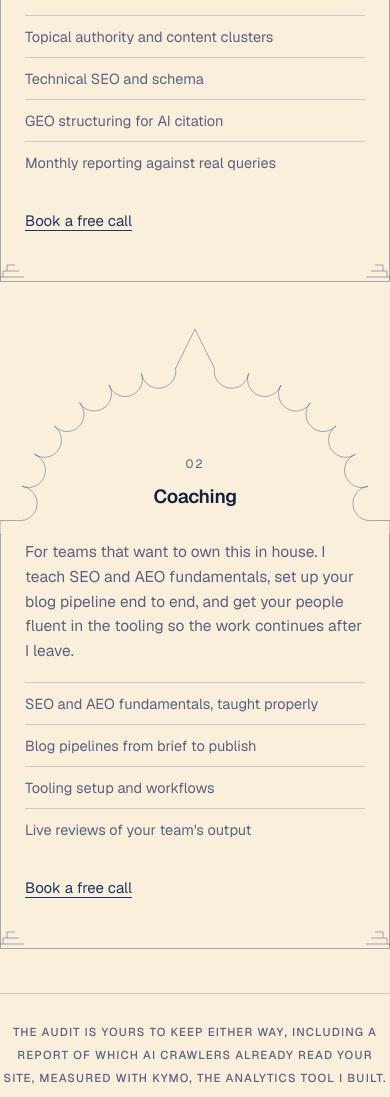
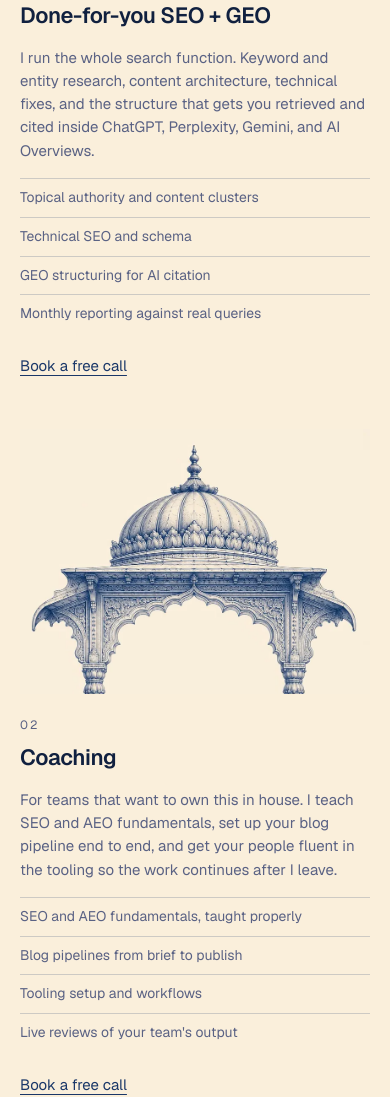
Before and after one commit to lazylionguru/narender-xyz, a website: page index.html in a window 390 px wide. Shown: the part 1621-2718 px from the top of the page. Drawn offline with nearby package versions, Linux system fonts and the light colour scheme.

Commit message:
Replace drawn arches with the illustrated chhatri frame
The CSS/SVG multifoil arch rendered poorly, so the services panels now
use the chhatri illustration directly. One source file exists, so panel
02 mirrors it via scaleX(-1) on .h3-panel-frame, the background layer
only; the inner content and title carry no transform. The illustration
is close to bilaterally symmetric, so the mirror reads as a faint
variation rather than an obvious flip.

Paper was #FAEEDA, one unit off the token, normalised to exactly #FAEFDB
with the same luminance-weighted shift used on the other illustrations.
A scan across the panel edge shows a max channel delta of 2, which is
WebP quantisation noise, so there is no rectangle seam.

The opening was mapped row by row rather than estimated: clear from
x 0.297..0.707 at y 0.47, widening to 0.245..0.759 at y 0.63, closing to
0.292..0.713 at y 0.95. That is 41-51% of panel width, not the 55% the
brief assumed. The content box sits at top 47%, inset 28.5%, bottom 6%,
with the kicker and title capped to 85% of the box so they clear the
tighter curve above. Type scales on 1.95cqw via container-type.

Panels stack on desktop at 780px each rather than sitting side by side.
Side by side inside the 1180px max gives 511px panels and a 220px text
column, roughly 30 characters per line, which no amount of clamping
makes readable. At 780px the column is 335px and content ends at
87.6-90.1% of panel height against a box bottom of 94%.

Under 768px the illustration becomes a header band with the text below
on paper. The band is cropped at 62%, not 30%: anything under about 55%
slices through the cusped arch head and leaves a hard flat edge, while
62% keeps the whole arch and breaks on the column capitals.

Also fixes a pre-existing bug found while sizing the panels. .h3-section
set `padding: clamp() 0`, which beat .h3-wrap on source order and
stripped the horizontal gutter from every section carrying both classes,
so services, results and FAQ had been running flush to the viewport edge
below 1180px since the first build.

- Removed --h3-paper-2 and --h3-line, used only by the deleted arch CSS
- Page weight 635 KB desktop (+118), 478 KB mobile (+58), uncompressed
- No overflow and no text over linework at 1440, 1024, 768 and 390
- Terracotta, no-JS and JSON-LD checks re-run and unchanged

Co-Authored-By: Claude Opus 5 <noreply@anthropic.com>

```diff
--- a/home-v3.css
+++ b/home-v3.css
@@ -22,7 +22,6 @@
 .home-v3 {
   margin: 0;
   --h3-paper: #FAEFDB;
-  --h3-paper-2: #F3E8D4;         /* paper darkened ~3%, arch hover fill */
   --h3-ink: #1A3768;
   --h3-ink-deep: #10203F;
   --h3-accent: #C4552D;
@@ -33,7 +32,6 @@
 
   --h3-rule: rgba(26, 55, 104, 0.20);
   --h3-border: rgba(26, 55, 104, 0.25);
-  --h3-line: rgba(26, 55, 104, 0.40);   /* arch outline */
 
   --h3-font: 'Geist', -apple-system, BlinkMacSystemFont, 'Segoe UI', sans-serif;
   --h3-font-dev: 'Noto Sans Devanagari', 'Geist', sans-serif;
@@ -273,86 +271,79 @@
 /* ============================================================
    SECTIONS
    ============================================================ */
-.home-v3 .h3-section { padding: clamp(64px, 9vw, 116px) 0; }
+/* Vertical only. A shorthand here would beat .h3-wrap on source order and
+   strip the horizontal gutter from every section that carries both classes. */
+.home-v3 .h3-section {
+  padding-top: clamp(64px, 9vw, 116px);
+  padding-bottom: clamp(64px, 9vw, 116px);
+}
 .home-v3 .h3-section-head { max-width: 62ch; }
 .home-v3 .h3-section-head .h3-h2 { margin-top: 12px; }
 
 /* ============================================================
-   SERVICES — jharokha arch panels
-   The head is an inline SVG in normal flow, so its height tracks
-   the panel width. Side and bottom rails are 1px borders on the
-   body, which the head's vertical stubs meet exactly.
+   SERVICES — illustrated chhatri panels
+
+   Geometry, measured off img/chhatri-frame.webp (1134x1387):
+     the arch opening is clear of linework from y 0.44 downward,
+     spanning x 0.297..0.707 at y 0.47 and widening to
+     x 0.245..0.759 by y 0.63, then narrowing to x 0.292..0.713
+     at y 0.95 where the plinths end.
+   The content box therefore sits at top 47%, inset 27% each side,
+   with the number and title capped to 85% of that box so they clear
+   the tighter part of the curve above.
+
+   Type scales with the panel via container query units, so it steps
+   down long before anything can touch the linework.
    ============================================================ */
-.home-v3 .h3-arches {
+.home-v3 .h3-panels {
   margin-top: 48px;
-  display: grid; grid-template-columns: 1fr 1fr; gap: 30px;
-  align-items: start;
+  display: grid; gap: clamp(40px, 5vw, 64px);
+  justify-items: center;
 }
-.home-v3 .h3-arch {
+.home-v3 .h3-panel {
   position: relative;
-  transition: transform .15s ease;
+  width: 100%; max-width: 780px;
+  aspect-ratio: 1134 / 1387;
+  container-type: inline-size;
 }
-.home-v3 .h3-arch-head {
-  display: block; width: 100%; height: auto; overflow: visible;
+.home-v3 .h3-panel-frame {
+  position: absolute; inset: 0;
+  background: url("/img/chhatri-frame.webp") center / contain no-repeat;
 }
-.home-v3 .h3-arch-head path {
-  fill: transparent;
-  stroke: var(--h3-ink); stroke-width: 1; stroke-opacity: .4;
-  vector-effect: non-scaling-stroke;
-  transition: fill .15s ease;
+/* The illustration is near symmetric, so this reads as a subtle
+   variation rather than an obvious flip. Background layer only. */
+.home-v3 .h3-panel:nth-of-type(2) .h3-panel-frame { transform: scaleX(-1); }
+
+.home-v3 .h3-panel-inner {
+  position: absolute;
+  top: 47%; left: 28.5%; right: 28.5%; bottom: 6%;
+  display: flex; flex-direction: column;
+  font-size: clamp(10.5px, 1.95cqw, 15px);
+  line-height: 1.55;
 }
-.home-v3 .h3-arch-body {
-  position: relative; margin-top: -1px;
-  border-left: 1px solid var(--h3-line);
-  border-right: 1px solid var(--h3-line);
-  border-bottom: 1px solid var(--h3-line);
-  padding: 26px 32px 52px;
-  transition: background-color .15s ease;
+.home-v3 .h3-panel-num {
+  align-self: center; max-width: 85%;
+  font-size: 0.8em; letter-spacing: 0.16em; color: var(--h3-muted);
 }
-.home-v3 .h3-arch:hover { transform: translateY(-2px); }
-.home-v3 .h3-arch:hover .h3-arch-head path { fill: var(--h3-paper-2); }
-.home-v3 .h3-arch:hover .h3-arch-body { background: var(--h3-paper-2); }
-
-/* The number and heading sit inside the arch void, resting on the
-   springing line, the way a jharokha niche carries its subject. */
-.home-v3 .h3-arch-title {
-  position: absolute; top: 0; left: 0; right: 0;
-  aspect-ratio: 440 / 240;
-  display: flex; flex-direction: column;
-  align-items: center; justify-content: flex-end;
-  text-align: center; padding: 0 17% 26px;
-  pointer-events: none;
-}
-.home-v3 .h3-arch-num {
-  font-size: 12px; letter-spacing: 0.16em; color: var(--h3-muted);
-}
-.home-v3 .h3-arch h3 {
-  margin-top: 12px; font-size: clamp(19px, 1.9vw, 24px); font-weight: 600;
-  line-height: 1.2; letter-spacing: -0.02em; color: var(--h3-ink-deep);
+.home-v3 .h3-panel h3 {
+  align-self: center; max-width: 85%;
+  margin-top: 0.7em; text-align: center;
+  font-size: 1.55em; line-height: 1.16; font-weight: 600;
+  letter-spacing: -0.02em; color: var(--h3-ink-deep);
   text-wrap: balance;
 }
-.home-v3 .h3-arch-desc {
-  font-size: 15.5px; color: var(--h3-muted); line-height: 1.6;
+.home-v3 .h3-panel-desc {
+  margin-top: 1.15em; font-size: 1em; color: var(--h3-muted);
 }
-.home-v3 .h3-arch ul {
-  margin-top: 18px; list-style: none;
-  font-size: 14.5px; color: var(--h3-muted);
+.home-v3 .h3-panel ul {
+  margin-top: 1.15em; list-style: none;
+  font-size: 0.93em; color: var(--h3-muted);
 }
-.home-v3 .h3-arch li {
-  padding: 9px 0; border-top: 1px solid var(--h3-rule);
+.home-v3 .h3-panel li {
+  padding: 0.58em 0; border-top: 1px solid var(--h3-rule);
 }
-.home-v3 .h3-arch-cta { margin-top: 24px; }
-
-/* slim column bases at the bottom corners */
-.home-v3 .h3-arch-foot {
-  position: absolute; bottom: 0; width: 28px; height: 24px; overflow: visible;
-}
-.home-v3 .h3-arch-foot path {
-  fill: none; stroke: var(--h3-ink); stroke-width: 1; stroke-opacity: .4;
-  vector-effect: non-scaling-stroke;
-}
-.home-v3 .h3-arch-foot-l { left: -1px; }
-.home-v3 .h3-arch-foot-r { right: -1px; transform: scaleX(-1); }
+.home-v3 .h3-panel-cta { margin-top: 1.4em; }
+.home-v3 .h3-panel-cta .h3-textlink { font-size: 0.97em; }
 
 .home-v3 .h3-lintel {
   margin: 44px auto 0; max-width: 82ch;
@@ -546,8 +537,6 @@
    RESPONSIVE
    ============================================================ */
 @media (max-width: 1080px) {
-  .home-v3 .h3-arches { grid-template-columns: 1fr; gap: 40px; }
-  .home-v3 .h3-arch { max-width: 620px; margin: 0 auto; width: 100%; }
   .home-v3 .h3-case {
     grid-template-columns: 1fr;
     gap: 8px; padding: 22px 0;
@@ -608,8 +597,8 @@
 
   .home-v3 .h3-proof p { letter-spacing: 0.14em; font-size: 11px; line-height: 2; }
 
-  .home-v3 .h3-arch-body { padding: 6px 24px 48px; }
   .home-v3 .h3-lintel { letter-spacing: 0.1em; line-height: 2; }
+
 
   .home-v3 .h3-newsletter { top: 4%; }
   .home-v3 .h3-newsletter::before {
@@ -634,7 +623,33 @@
   .home-v3 .h3-shloka { padding: 22px 0 4px; }
 }
 
+/* Under 768px the arch opening is far too narrow for the body copy at
+   any readable size, so the illustration becomes a decorative header
+   band and the text sits below it on plain paper. The band is cropped
+   at 62% of the source, which keeps the whole cusped arch head and
+   breaks cleanly on the column capitals. */
+@media (max-width: 767.98px) {
+  .home-v3 .h3-panels { gap: 52px; }
+  .home-v3 .h3-panel {
+    max-width: none; aspect-ratio: auto; container-type: normal;
+  }
+  .home-v3 .h3-panel-frame {
+    position: relative; inset: auto;
+    aspect-ratio: 828 / 627;
+    background-image: url("/img/chhatri-band.webp");
+    background-size: 100% auto;
+    background-position: top center;
+  }
+  .home-v3 .h3-panel-inner {
+    position: static; inset: auto;
+    font-size: 15px; padding-top: 22px;
+  }
+  .home-v3 .h3-panel-num,
+  .home-v3 .h3-panel h3 { align-self: flex-start; max-width: none; text-align: left; }
+  .home-v3 .h3-panel h3 { font-size: 22px; margin-top: 10px; }
+  .home-v3 .h3-panel-cta .h3-textlink { font-size: 15px; }
+}
+
 @media (prefers-reduced-motion: reduce) {
   .home-v3 * { transition: none !important; }
-  .home-v3 .h3-arch:hover { transform: none; }
 }
--- a/index.html
+++ b/index.html
@@ -117,65 +117,43 @@
       <p class="h3-lede">Every engagement starts the same way: a free consultation call with a full audit of your site, so we both know what we are dealing with before anyone commits.</p>
     </div>
 
-    <div class="h3-arches">
+    <div class="h3-panels">
 
-      <article class="h3-arch">
-        <!-- Rajasthani cusped multifoil arch, seven lobes per side, drawn as a
-             single path. vector-effect keeps the stroke at 1px at any size. -->
-        <svg class="h3-arch-head" viewBox="-20 0 440 240" aria-hidden="true" focusable="false">
-          <path d="M-20 240 V224 H0 A19.4 19.4 0 0 0 4.8 185.4 A19.4 19.4 0 0 0 18.9 149.2 A19.4 19.4 0 0 0 41.0 117.3 A19.4 19.4 0 0 0 69.6 90.9 A19.4 19.4 0 0 0 103.0 71.1 A19.4 19.4 0 0 0 139.6 58.2 A19.4 19.4 0 0 0 178.1 52.3 L200 8 L221.9 52.3 A19.4 19.4 0 0 0 260.4 58.2 A19.4 19.4 0 0 0 297.0 71.1 A19.4 19.4 0 0 0 330.4 90.9 A19.4 19.4 0 0 0 359.0 117.3 A19.4 19.4 0 0 0 381.1 149.2 A19.4 19.4 0 0 0 395.2 185.4 A19.4 19.4 0 0 0 400.0 224.0 H420 V240"/>
-        </svg>
+      <article class="h3-panel">
+        <!-- Illustrated chhatri frame. Panel 02 mirrors the same file on this
+             background layer only, so no text is ever flipped. -->
+        <div class="h3-panel-frame" aria-hidden="true"></div>
 
-        <div class="h3-arch-title">
-          <p class="h3-arch-num">01</p>
+        <div class="h3-panel-inner">
+          <p class="h3-panel-num">01</p>
           <h3>Done-for-you SEO + GEO</h3>
-        </div>
-
-        <div class="h3-arch-body">
-          <p class="h3-arch-desc">I run the whole search function. Keyword and entity research, content architecture, technical fixes, and the structure that gets you retrieved and cited inside ChatGPT, Perplexity, Gemini, and AI Overviews.</p>
+          <p class="h3-panel-desc">I run the whole search function. Keyword and entity research, content architecture, technical fixes, and the structure that gets you retrieved and cited inside ChatGPT, Perplexity, Gemini, and AI Overviews.</p>
           <ul>
             <li>Topical authority and content clusters</li>
             <li>Technical SEO and schema</li>
             <li>GEO structuring for AI citation</li>
             <li>Monthly reporting against real queries</li>
           </ul>
-          <p class="h3-arch-cta"><a class="h3-textlink" data-cal href="https://cal.com/narender/intro">Book a free call</a></p>
-
-          <svg class="h3-arch-foot h3-arch-foot-l" viewBox="0 0 28 24" aria-hidden="true" focusable="false">
-            <path d="M0 20 H24 M3 20 V14 H19 M7 14 V8 H15"/>
-          </svg>
-          <svg class="h3-arch-foot h3-arch-foot-r" viewBox="0 0 28 24" aria-hidden="true" focusable="false">
-            <path d="M0 20 H24 M3 20 V14 H19 M7 14 V8 H15"/>
-          </svg>
+          <p class="h3-panel-cta"><a class="h3-textlink" data-cal href="https://cal.com/narender/intro">Book a free call</a></p>
         </div>
       </article>
 
-      <article class="h3-arch" id="coaching">
-        <svg class="h3-arch-head" viewBox="-20 0 440 240" aria-hidden="true" focusable="false">
-          <path d="M-20 240 V224 H0 A19.4 19.4 0 0 0 4.8 185.4 A19.4 19.4 0 0 0 18.9 149.2 A19.4 19.4 0 0 0 41.0 117.3 A19.4 19.4 0 0 0 69.6 90.9 A19.4 19.4 0 0 0 103.0 71.1 A19.4 19.4 0 0 0 139.6 58.2 A19.4 19.4 0 0 0 178.1 52.3 L200 8 L221.9 52.3 A19.4 19.4 0 0 0 260.4 58.2 A19.4 19.4 0 0 0 297.0 71.1 A19.4 19.4 0 0 0 330.4 90.9 A19.4 19.4 0 0 0 359.0 117.3 A19.4 19.4 0 0 0 381.1 149.2 A19.4 19.4 0 0 0 395.2 185.4 A19.4 19.4 0 0 0 400.0 224.0 H420 V240"/>
-        </svg>
+      <article class="h3-panel" id="coaching">
+        <!-- Illustrated chhatri frame. Panel 02 mirrors the same file on this
+             background layer only, so no text is ever flipped. -->
+        <div class="h3-panel-frame" aria-hidden="true"></div>
 
-        <div class="h3-arch-title">
-          <p class="h3-arch-num">02</p>
+        <div class="h3-panel-inner">
+          <p class="h3-panel-num">02</p>
           <h3>Coaching</h3>
-        </div>
-
-        <div class="h3-arch-body">
-          <p class="h3-arch-desc">For teams that want to own this in house. I teach SEO and AEO fundamentals, set up your blog pipeline end to end, and get your people fluent in the tooling so the work continues after I leave.</p>
+          <p class="h3-panel-desc">For teams that want to own this in house. I teach SEO and AEO fundamentals, set up your blog pipeline end to end, and get your people fluent in the tooling so the work continues after I leave.</p>
           <ul>
             <li>SEO and AEO fundamentals, taught properly</li>
             <li>Blog pipelines from brief to publish</li>
             <li>Tooling setup and workflows</li>
             <li>Live reviews of your team's output</li>
           </ul>
-          <p class="h3-arch-cta"><a class="h3-textlink" data-cal href="https://cal.com/narender/intro">Book a free call</a></p>
-
-          <svg class="h3-arch-foot h3-arch-foot-l" viewBox="0 0 28 24" aria-hidden="true" focusable="false">
-            <path d="M0 20 H24 M3 20 V14 H19 M7 14 V8 H15"/>
-          </svg>
-          <svg class="h3-arch-foot h3-arch-foot-r" viewBox="0 0 28 24" aria-hidden="true" focusable="false">
-            <path d="M0 20 H24 M3 20 V14 H19 M7 14 V8 H15"/>
-          </svg>
+          <p class="h3-panel-cta"><a class="h3-textlink" data-cal href="https://cal.com/narender/intro">Book a free call</a></p>
         </div>
       </article>
 
```
Also changed, not shown: img/chhatri-band.webp (added), img/chhatri-frame.webp (added), 1 other file.
